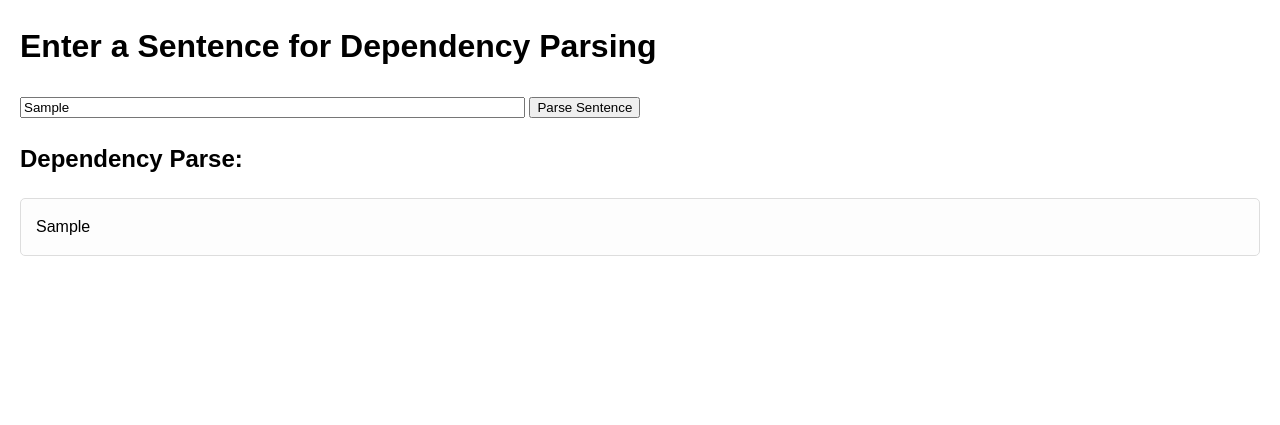
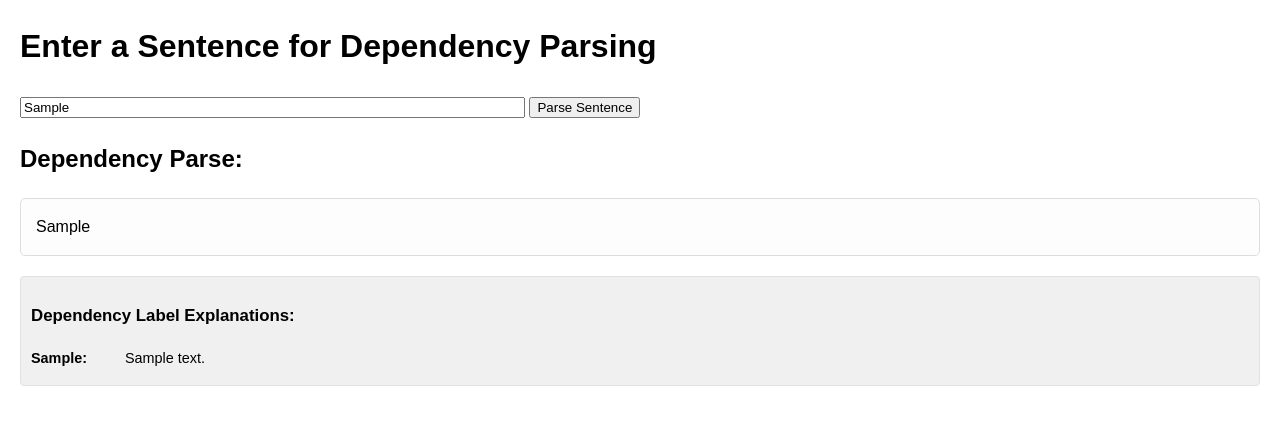
Before and after one commit to nuhyamin1/english-syntax-tree-diagram, a Flask app: template templates/index.html in a window 1280 px wide. Shown: the top 425 px of the page. Run offline with Flask 3, Linux system fonts and the light colour scheme; the template is opened without the code that fills it: most values are stand-ins (such as "Sample title", 1, 10 or a date in 2020).

Commit message:
Add legend

```diff
--- a/app.py
+++ b/app.py
@@ -1,13 +1,8 @@
 from flask import Flask, render_template, request
-# Remove NLTK imports if you are fully switching (or keep if needed for other things)
-# import nltk
-# import json # Not needed if using displaCy's HTML output
+import spacy
+from spacy import displacy
 
-import spacy
-from spacy import displacy # Import the displaCy visualizer
-
-# Load the spaCy model ONCE when the app starts, not inside the request
-# Use the model you downloaded (e.g., "en_core_web_sm")
+# Load the spaCy model (ensure this happens only once)
 try:
     nlp = spacy.load("en_core_web_sm")
 except OSError:
@@ -15,19 +10,12 @@ except OSError:
     spacy.cli.download("en_core_web_sm")
     nlp = spacy.load("en_core_web_sm")
 
-
-# --- Remove or comment out the NLTK CFG, parser, and tree conversion function ---
-# grammar = nltk.CFG.fromstring(...)
-# parser = nltk.ChartParser(grammar)
-# def nltk_tree_to_dict(tree): ...
-
-
-# --- Flask App ---
 app = Flask(__name__)
 
 @app.route('/', methods=['GET', 'POST'])
 def index():
-    dependency_html_output = None # HTML generated by displaCy
+    dependency_html_output = None
+    explanations = None # Initialize explanations dictionary
     error_message = None
     sentence = ""
 
@@ -38,30 +26,33 @@ def index():
                 # Process the sentence with spaCy
                 doc = nlp(sentence)
 
-                # Use displaCy to generate HTML for the dependency parse
-                # page=False returns the HTML as a string
-                # options allow customization
+                # --- Add Explanation Logic ---
+                # Get unique dependency labels from the processed document
+                unique_deps = sorted(list(set(token.dep_ for token in doc))) # Sort for consistent order
+                # Create a dictionary mapping dep label to its explanation
+                explanations = {dep: spacy.explain(dep) for dep in unique_deps if spacy.explain(dep)}
+                # --- End Explanation Logic ---
+
+                # Generate displaCy HTML (same as before)
                 options = {
                     'compact': True,
                     'bg': '#fafafa',
                     'color': '#333333',
                     'font': 'Arial, sans-serif',
-                    'distance': 120 # Adjust spacing if needed
+                    'distance': 120
                  }
                 dependency_html_output = displacy.render(doc, style="dep", page=False, options=options)
 
             except Exception as e:
-                # Handle potential errors during spaCy processing
                 error_message = f"An error occurred during processing: {e}"
-                print(f"Error processing sentence '{sentence}': {e}") # Log the error server-side
+                print(f"Error processing sentence '{sentence}': {e}")
 
-        elif request.form: # If POST but sentence is empty
+        elif request.form:
              error_message = "Please enter a sentence."
-        # No specific error needed for GET request initial load
 
     return render_template('index.html',
-                           # Pass the generated HTML to the template
                            dependency_html_output=dependency_html_output,
+                           explanations=explanations, # Pass the explanations dict
                            error=error_message,
                            input_sentence=sentence)
 
--- a/templates/index.html
+++ b/templates/index.html
@@ -14,8 +14,29 @@
              background-color: #fdfdfd;
              overflow-x: auto; /* Add horizontal scroll if needed */
         }
-        /* You might not need many custom styles as displaCy styles inline,
-           but you can override if necessary */
+        /* Style for the explanations list */
+        .explanations-list {
+            margin-top: 20px;
+            padding: 10px;
+            background-color: #f0f0f0;
+            border: 1px solid #e0e0e0;
+            border-radius: 4px;
+            font-size: 0.9em;
+        }
+        .explanations-list ul {
+            list-style-type: none;
+            padding-left: 0;
+            margin: 0;
+        }
+         .explanations-list li {
+            margin-bottom: 5px;
+        }
+        .explanations-list strong {
+             display: inline-block;
+             width: 80px; /* Adjust width as needed */
+             font-weight: bold;
+             margin-right: 10px;
+        }
     </style>
 </head>
 <body>
@@ -34,7 +55,18 @@
         <div class="displacy-container">
             {{ dependency_html_output | safe }}
         </div>
-    {% endif %}
+
+        {% if explanations %}
+            <div class="explanations-list">
+                 <h3>Dependency Label Explanations:</h3>
+                 <ul>
+                     {% for dep_tag, description in explanations.items() %}
+                         <li><strong>{{ dep_tag }}:</strong> {{ description }}</li>
+                     {% endfor %}
+                 </ul>
+             </div>
+        {% endif %}
+        {% endif %}
 
 </body>
 </html>
```
